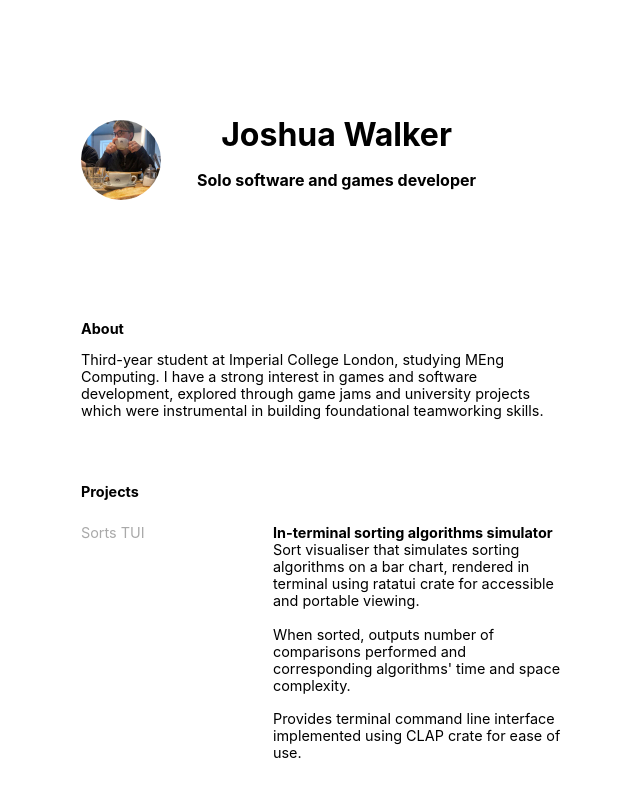
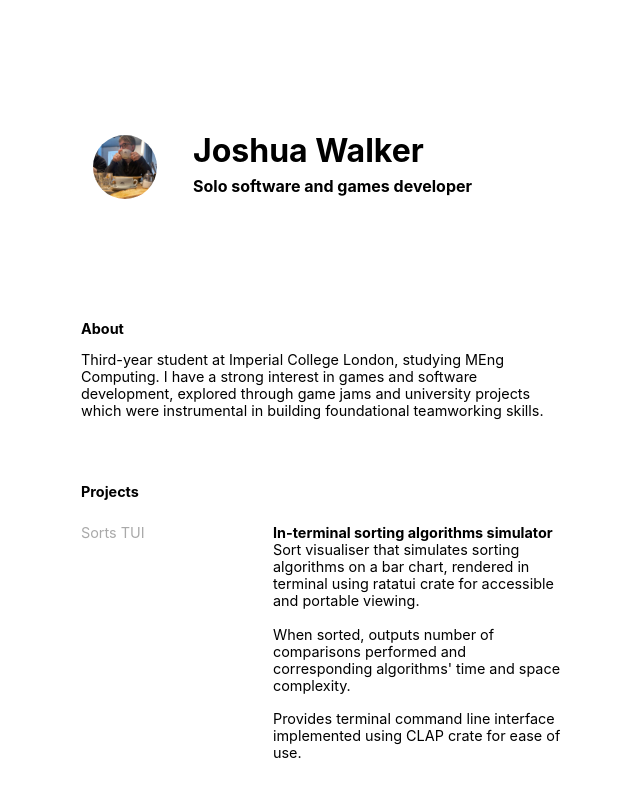
Before and after one commit to josh-ja-walker/portfolio, a React app: page / in a window 1280 px wide. Shown: the top 798 px of the page, without its empty margins (319-959 px from the left). Built offline with nearby package versions, Linux system fonts and the light colour scheme.

Commit message:
Adjusted header sizing and layout

```diff
--- a/src/components/Header/Header.css
+++ b/src/components/Header/Header.css
@@ -9,30 +9,35 @@
 }
 
 img.Profile {
+    aspect-ratio: 1;
     border-radius: 50%;
 
-    aspect-ratio: 1;
-    height: 25%;
+    height: 20%;
     width: auto;
 
-    margin: 15% 7.5% 15% 0;
+    margin: 18% 7.5% 15% 2.5%;
 }
 
 #Bio {
     display: flex;
     flex-direction: column;
 
-    justify-content: center;
-    align-items: center;
+    justify-content: space-around;
+    align-items: start;
     text-align: center;
+
+    width: 70%;
 }
 
 #Bio > header {
     font-size: xx-large;
     font-weight: bolder;
+    margin: 2% 0;
 }
 
 #Bio > p {
     font-weight: bold;
     font-size: medium;
+
+    margin: 0;
 }
```
